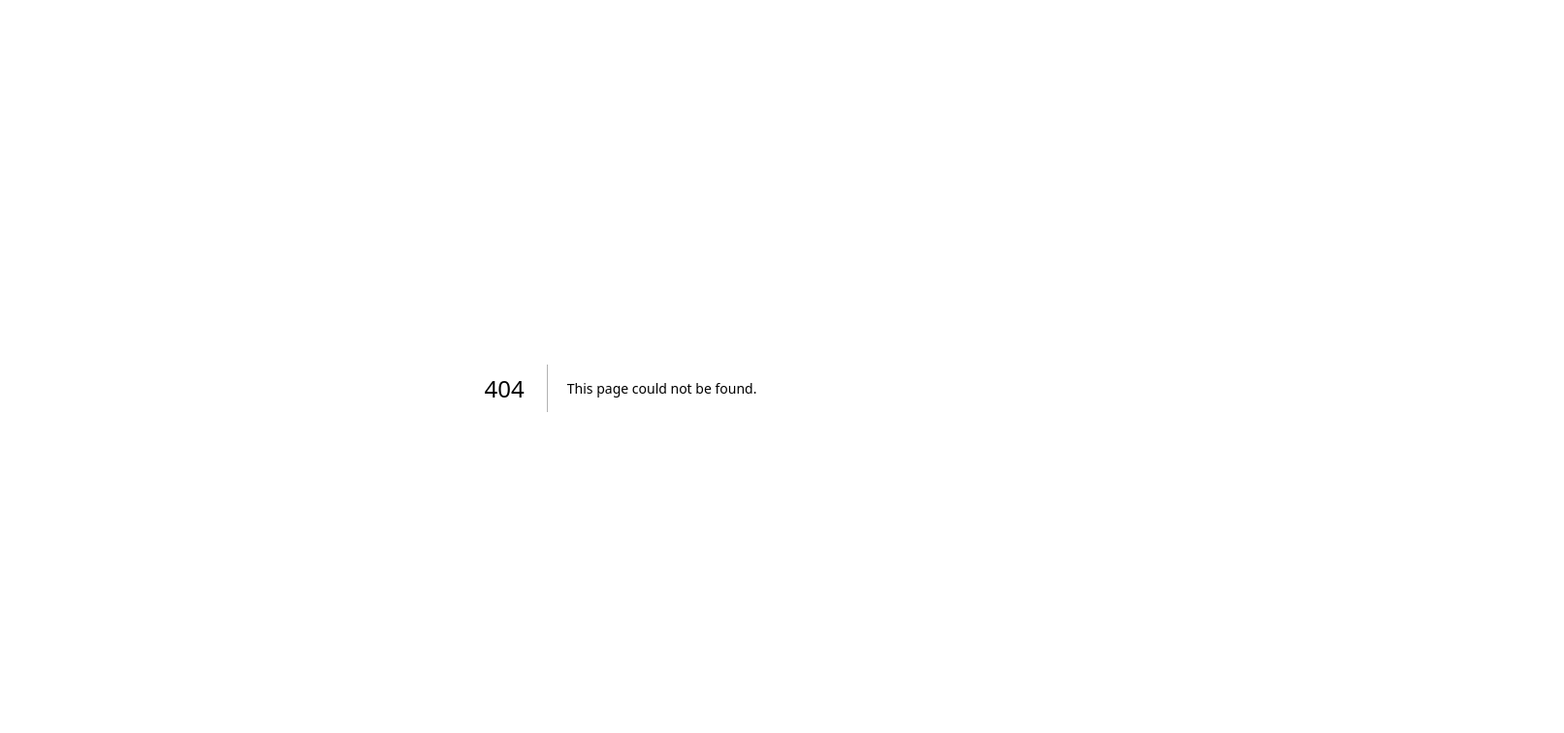
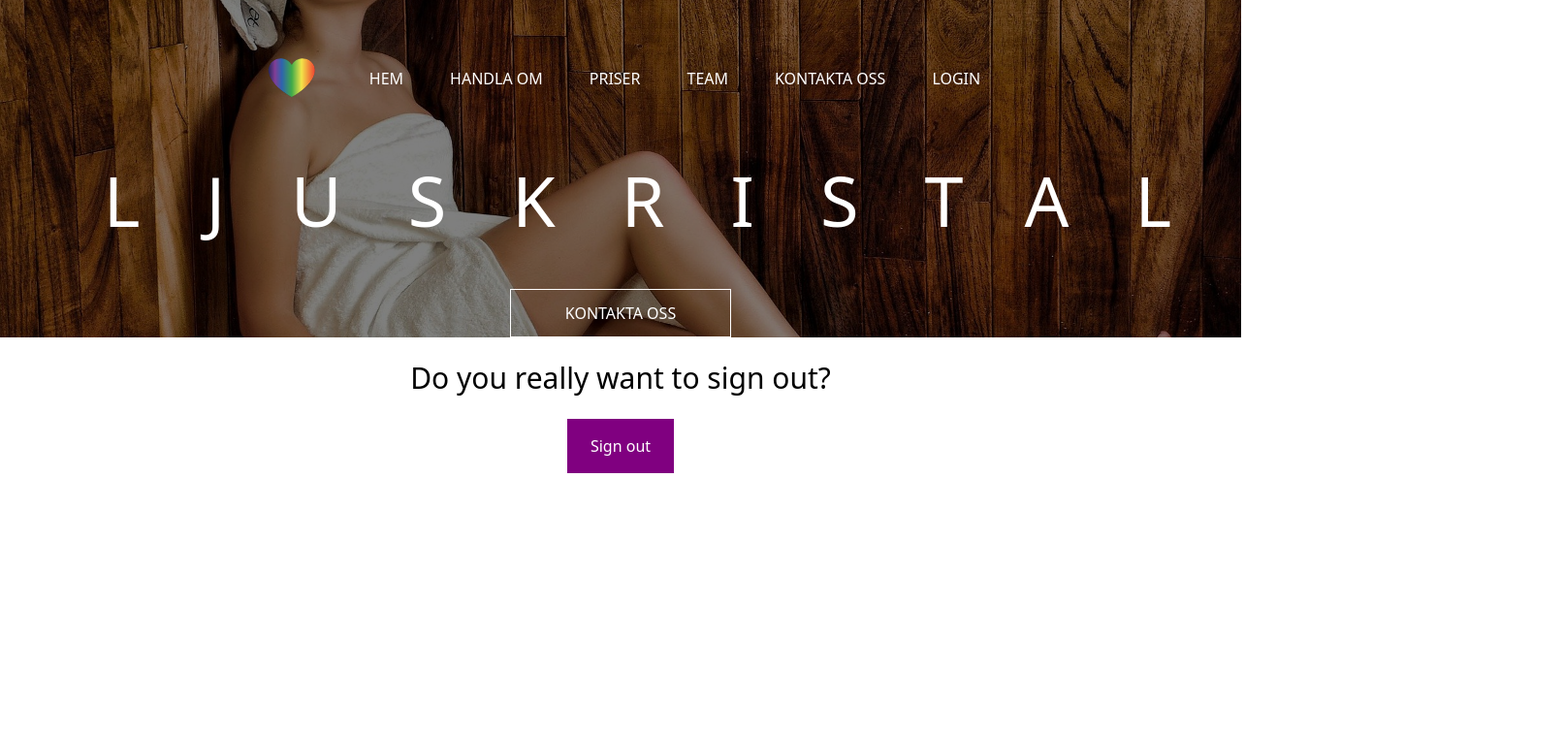
Before and after one commit to dzifors/ljuskristallen, a Next.js app in the folder frontend/: page /auth/signout in a window 1280 px wide. Before the commit this address had no page. Shown: the top 756 px of the page at 97% size, 1613 px wide, since content can reach past the window. Built offline with nearby package versions, Linux system fonts and the light colour scheme.

Commit message:
signout page

```diff
--- /dev/null
+++ b/frontend/src/pages/auth/signout.tsx
@@ -0,0 +1,31 @@
+import { signOut } from 'next-auth/react'
+import { useRouter } from 'next/router'
+import { toast } from 'react-hot-toast'
+import Layout from '~/components/layout'
+
+const SignoutPage = () => {
+  const router = useRouter()
+
+  const handleSignout = () => {
+    signOut({ redirect: false }).then(() => {
+      router.push('/')
+      toast.success('Signed out successfully')
+    })
+  }
+
+  return (
+    <Layout>
+      <section className="flex flex-col items-center justify-center gap-6 pt-6">
+        <span className="text-3xl">Do you really want to sign out?</span>
+        <button
+          onClick={handleSignout}
+          className="bg-[purple] px-6 py-4 text-white hover:bg-transparent hover:text-[purple] hover:outline hover:outline-[purple]"
+        >
+          Sign out
+        </button>
+      </section>
+    </Layout>
+  )
+}
+
+export default SignoutPage
```
